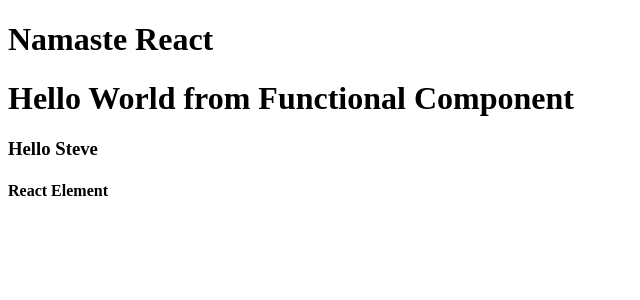
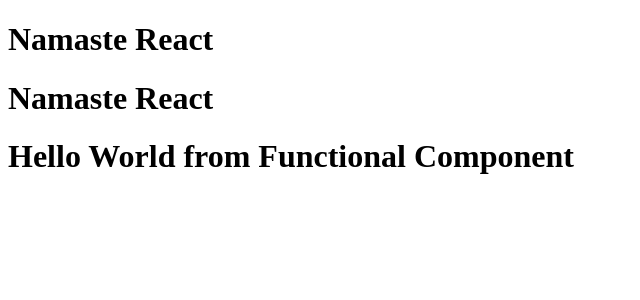
Before and after one commit to Steve-Anson/namaste-react, a React (Vite) app: page / in a window 1280 px wide. Shown: the top 300 px of the page, without its empty margins (0-640 px from the left). Built offline with nearby package versions, Linux system fonts and the light colour scheme.

Commit message:
Another way of Calling Component

```diff
--- a/App.js
+++ b/App.js
@@ -3,19 +3,12 @@
 
 const Title = () => <h1>Namaste React</h1>;
 
-const elem = <h4>React Element</h4>;
-const title = (
-  <>
-    <h3>Hello Steve</h3>
-    {elem}
-  </>
-);
 
 const HeadingComponent = () => (
   <div id="container">
     <Title />
+    {Title()}
     <h1 className="heading">Hello World from Functional Component</h1>
-    {title}
   </div>
 );
 
```
Also changed, not shown: 2 other files (tests, documents, lock files or other folders).
